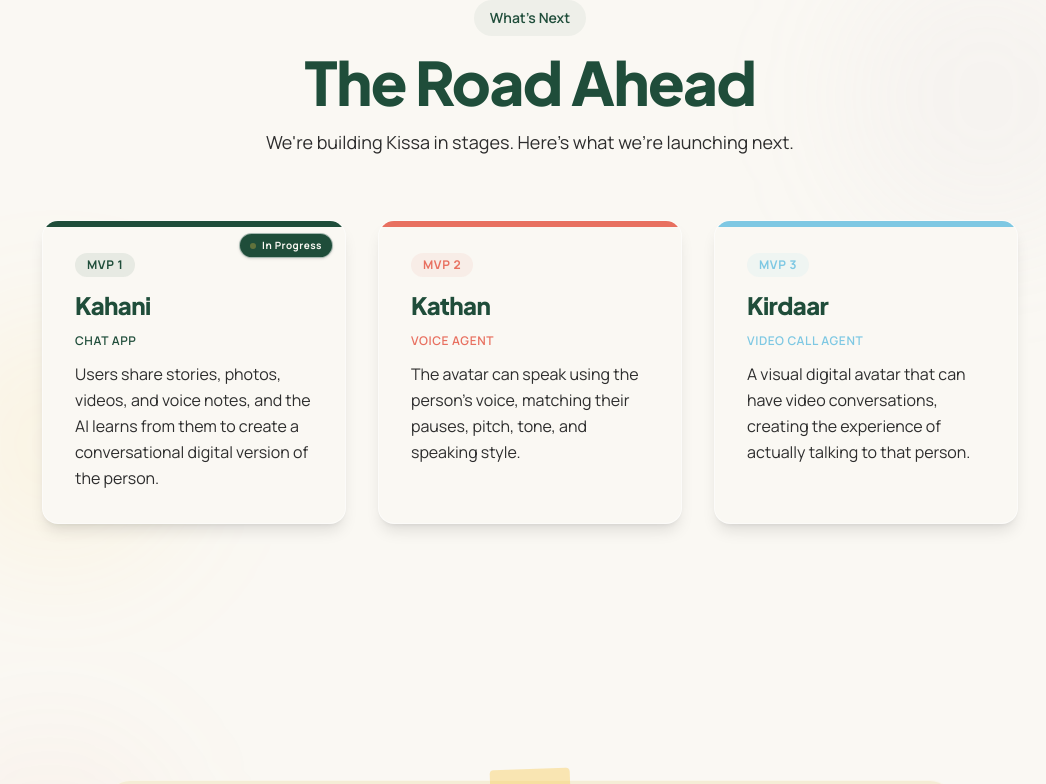
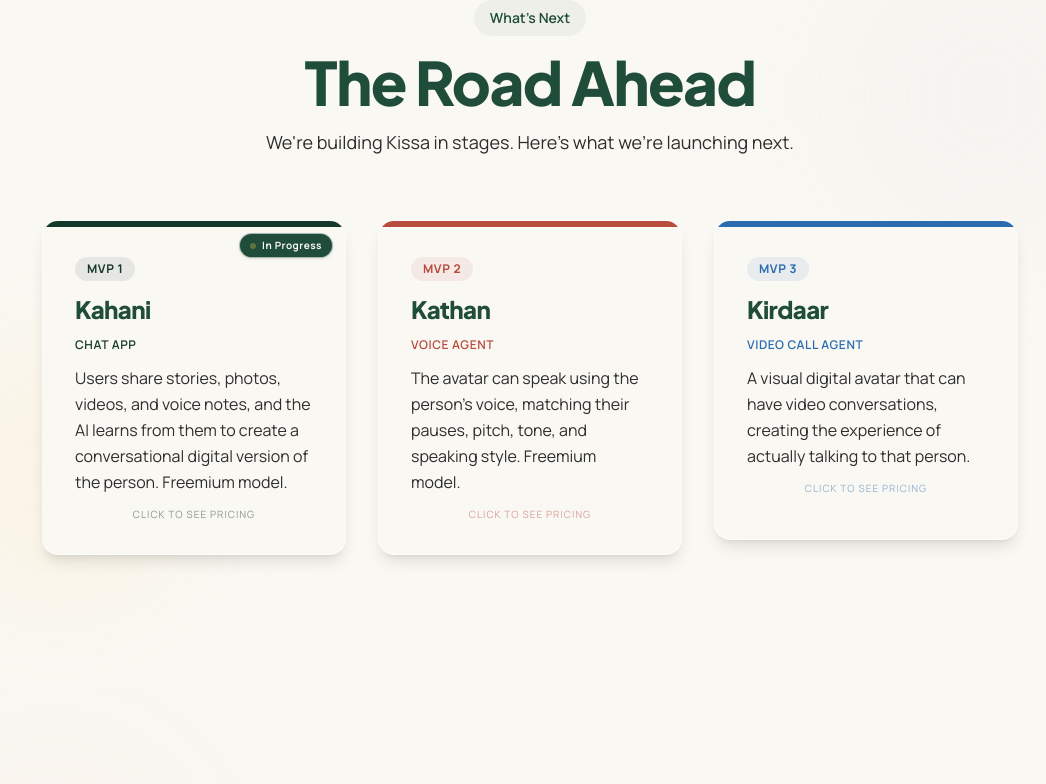
Before and after one commit to AbcAdhiraj/Kissa_LandingPage, a Next.js app: page / in a window 1280 px wide. Shown: the part 2767-3551 px from the top of the page, without its empty margins (110-1156 px from the left). Built offline with nearby package versions, Linux system fonts and the light colour scheme.

Commit message:
Add flip cards with pricing on roadmap MVP cards

```diff
--- a/src/components/RoadmapSection.tsx
+++ b/src/components/RoadmapSection.tsx
@@ -1,6 +1,7 @@
 "use client";
 
 import { motion } from "framer-motion";
+import { useState } from "react";
 
 const mvps = [
   {
@@ -8,19 +9,21 @@ const mvps = [
     title: "Kahani",
     subtitle: "Chat App",
     description:
-      "Users share stories, photos, videos, and voice notes, and the AI learns from them to create a conversational digital version of the person.",
-    accent: "#F5EDD6",
-    tagColor: "#1F4D3A",
+      "Users share stories, photos, videos, and voice notes, and the AI learns from them to create a conversational digital version of the person. Freemium model.",
+    accent: "#143829",
+    tagColor: "#143829",
     isActive: true,
+    pricing: { tier: "Chat", price: "$5–$10/month", quota: "200–500 AI messages/month" },
   },
   {
     number: "MVP 2",
     title: "Kathan",
     subtitle: "Voice Agent",
     description:
-      "The avatar can speak using the person's voice, matching their pauses, pitch, tone, and speaking style.",
-    accent: "#E87060",
-    tagColor: "#E87060",
+      "The avatar can speak using the person's voice, matching their pauses, pitch, tone, and speaking style. Freemium model.",
+    accent: "#B84A3E",
+    tagColor: "#B84A3E",
+    pricing: { tier: "Voice", price: "$10–$20/month", quota: "100–300 minutes/month" },
   },
   {
     number: "MVP 3",
@@ -28,8 +31,9 @@ const mvps = [
     subtitle: "Video Call Agent",
     description:
       "A visual digital avatar that can have video conversations, creating the experience of actually talking to that person.",
-    accent: "#7EC8E3",
-    tagColor: "#7EC8E3",
+    accent: "#2B6CB0",
+    tagColor: "#2B6CB0",
+    pricing: { tier: "Video", price: "$19–$29/month", quota: "10–30 minutes/month" },
   },
 ];
 
@@ -40,20 +44,32 @@ function MvpCard({
   mvp: (typeof mvps)[0];
   index: number;
 }) {
+  const [flipped, setFlipped] = useState(false);
+
   return (
+    <div
+      className="relative [perspective:1000px] cursor-pointer h-full"
+      onClick={() => setFlipped((f) => !f)}
+    >
       <motion.div
-      className="relative rounded-2xl p-6 sm:p-8 border border-white/50 shadow-lg overflow-hidden group cursor-default"
-      style={{ backgroundColor: "#FAF8F3" }}
+        className="relative rounded-2xl border border-white/50 shadow-lg overflow-hidden min-h-[320px]"
+        style={{ backgroundColor: "#FAF8F3", transformStyle: "preserve-3d" }}
         initial={{ opacity: 0, y: 30 }}
         whileInView={{ opacity: 1, y: 0 }}
         viewport={{ once: true }}
-      whileHover={{ y: -6, scale: 1.02, boxShadow: "0 20px 40px rgba(0,0,0,0.12)" }}
         transition={{
           duration: 0.6,
           delay: index * 0.15,
           ease: [0.16, 1, 0.3, 1],
         }}
       >
+        <div
+          className="transition-transform duration-500"
+          style={{ transformStyle: "preserve-3d", transform: flipped ? "rotateY(180deg)" : "rotateY(0deg)" }}
+        >
+          {/* Front */}
+          <div style={{ backfaceVisibility: "hidden" }}>
+            <div className="p-6 sm:p-8">
               {/* In progress badge */}
               {mvp.isActive && (
                 <motion.div
@@ -77,11 +93,11 @@ function MvpCard({
 
               {/* Accent bar */}
               <div
-        className="absolute top-0 left-0 right-0 h-1.5 transition-all duration-300 group-hover:h-2"
+                className="absolute top-0 left-0 right-0 h-1.5"
                 style={{ backgroundColor: mvp.tagColor }}
               />
 
-      <div className="flex flex-col gap-3">
+              <div className="flex flex-col gap-3 mt-1">
                 <div
                   className="inline-flex self-start px-3 py-1 rounded-full text-xs font-bold tracking-wider"
                   style={{
@@ -107,7 +123,82 @@ function MvpCard({
                   {mvp.description}
                 </p>
               </div>
+
+              {/* Flip hint */}
+              <div className="mt-3 text-[10px] tracking-widest uppercase text-center opacity-50" style={{ color: mvp.tagColor }}>
+                Click to see pricing
+              </div>
+            </div>
+          </div>
+
+          {/* Back */}
+          <div
+            className="absolute inset-0 p-6 sm:p-8 flex flex-col items-center justify-center rounded-2xl"
+            style={{ backfaceVisibility: "hidden", transform: "rotateY(180deg)", backgroundColor: "#FAF8F3" }}
+          >
+            {/* Accent bar */}
+            <div
+              className="absolute top-0 left-0 right-0 h-1.5"
+              style={{ backgroundColor: mvp.tagColor }}
+            />
+
+            <div className="w-full flex flex-col items-center gap-4 mt-2">
+              <h4
+                className="text-sm font-bold tracking-widest uppercase"
+                style={{ color: mvp.tagColor }}
+              >
+                {mvp.subtitle}
+              </h4>
+              <h3
+                className="text-2xl sm:text-3xl font-extrabold tracking-tight text-center"
+                style={{
+                  color: "#1F4D3A",
+                  fontFamily: "var(--font-plus-jakarta)",
+                }}
+              >
+                {mvp.pricing.price}
+              </h3>
+
+              {/* Quota badge */}
+              <div
+                className="inline-flex items-center gap-2 px-4 py-2 rounded-full text-xs font-semibold"
+                style={{
+                  backgroundColor: `${mvp.tagColor}12`,
+                  color: mvp.tagColor,
+                }}
+              >
+                <svg className="w-3.5 h-3.5" fill="none" viewBox="0 0 24 24" stroke="currentColor" strokeWidth={2}>
+                  <path strokeLinecap="round" strokeLinejoin="round" d="M9 12l2 2 4-4m6 2a9 9 0 11-18 0 9 9 0 0118 0z" />
+                </svg>
+                {mvp.pricing.quota}
+              </div>
+
+              {/* Divider */}
+              <div className="w-12 h-px" style={{ backgroundColor: `${mvp.tagColor}30` }} />
+
+              {/* Freemium note */}
+              {(mvp.pricing.tier === "Chat" || mvp.pricing.tier === "Voice") && (
+                <div className="text-xs text-center leading-relaxed px-2" style={{ color: "#2D2D2D/70" }}>
+                  Free tier available with limited usage
+                </div>
+              )}
+
+              {/* Flip back hint */}
+              <button
+                className="mt-1 text-[10px] tracking-widest uppercase px-3 py-1.5 rounded-full transition-opacity hover:opacity-100"
+                style={{
+                  color: mvp.tagColor,
+                  backgroundColor: `${mvp.tagColor}10`,
+                  opacity: 0.6,
+                }}
+              >
+                Flip back
+              </button>
+            </div>
+          </div>
+        </div>
       </motion.div>
+    </div>
   );
 }
 
@@ -147,7 +238,7 @@ export function RoadmapSection() {
           </p>
         </motion.div>
 
-        <div className="grid gap-6 sm:gap-8 md:grid-cols-3">
+        <div className="grid gap-6 sm:gap-8 md:grid-cols-3 items-stretch">
           {mvps.map((mvp, i) => (
             <MvpCard key={mvp.number} mvp={mvp} index={i} />
           ))}
```
Lines whose indentation alone changed are shown as unchanged.
